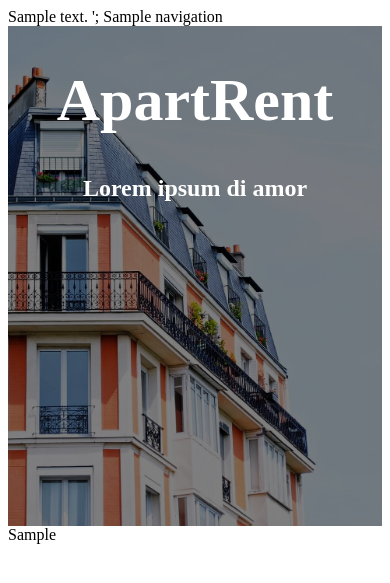
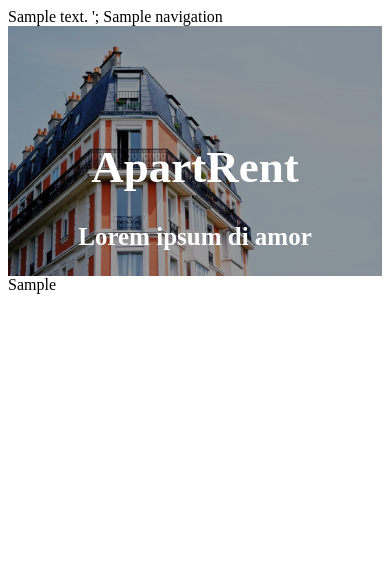
Before and after one commit to folkertleistra/DDWT18_final, a PHP site: template views/home.php in a window 390 px wide. Shown: the top 583 px of the page. Run offline with PHP 8.4, Linux system fonts and the light colour scheme; the template is opened without the code that fills it: most values are stand-ins (such as "Sample title", 1, 10 or a date in 2020).

Commit message:
Home header volledig responsive

```diff
--- a/css/home.css
+++ b/css/home.css
@@ -5,40 +5,81 @@
     background-position: center;
     background-repeat: no-repeat;
     background-size: cover;
-    height: 500px;
     position: relative;
 }
 .home-jumbo:before {
     content:"";
     display: block;
-    height: 500px;
     position: absolute;
     top: 0;
     left: 0;
     width: 100%;
-    background-color: rgba(0, 0, 0, .5);
+    background-color: rgba(0, 0, 0, .4);
 }
 @media screen and (min-width: 992px) {
     .home-jumbo {
         padding-top: 71px;
         padding-bottom: 71px;
     }
+    .jumbotron {
+        height: 500px;
+    }
+    .home-jumbo:before {
+        height: 500px;
+    }
     .hero-container {
         padding-top: 25px;
-        height: 100%;
     }
 }
+@media screen and (min-width: 768px) {
+    .home-jumbo {
+        padding-top: 71px;
+        padding-bottom: 71px;
+    }
+    .home-jumbo:before {
+        height: 400px;
+    }
+    .jumbotron {
+        height: 400px;
+    }
+    .hero-container {
+        padding-top: 40px;
+    }
+}
+@media screen and (max-width: 767px) {
+   .home-jumbo {
+        height: 250px;
+    }
+    .home-jumbo:before {
+        height: 250px;
+    }
+    .hero-text h1 {
+        font-size: 45px;
+    }
+    .hero-text h2 {
+        font-size: 25px;
+    }
+    .hero-container {
+        padding-top: 40px;
+    }
+}
+@media screen and (min-width: 768px) {
+    .hero-text h1 {
+        font-size: 60px;
+    }
+}
+
 .hero-container {
     position: relative;
     display: flex;
     align-items: center;
     justify-content: center;
+    height: 100%;
 }
 .hero-text {
     text-align: center;
 }
 .hero-text h1 {
     font-family: 'Vidaloka', serif;
-    font-size: 60px;
 }
 /* END: FULLWIDTH HEADER IMAGE */
```
